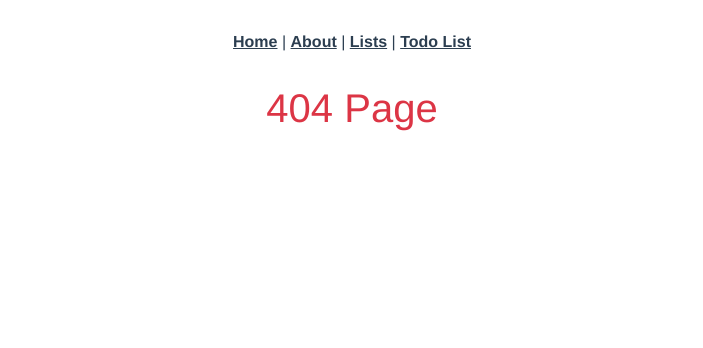
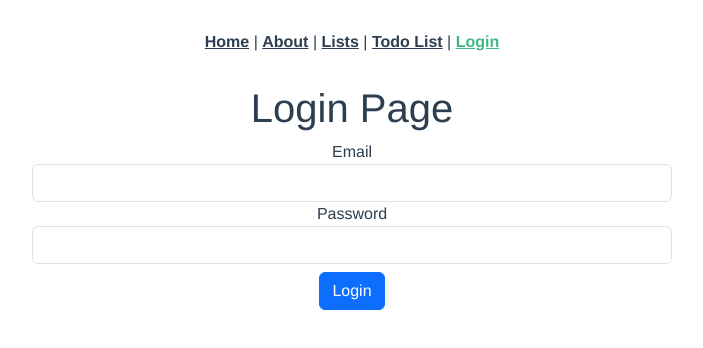
Before and after one commit to hsuhsu000/Vue-Exercise, a Vue app in the folder vue_x_2_3_test/: page /loginPage in a window 1280 px wide. Before the commit this address had no page. Shown: the top 348 px of the page, without its empty margins (288-991 px from the left). Built offline with nearby package versions, Linux system fonts and the light colour scheme.

Commit message:
middleware testing

```diff
--- a/vue_x_2_3_test/src/App.vue
+++ b/vue_x_2_3_test/src/App.vue
@@ -4,7 +4,8 @@
       <router-link to="/">Home</router-link> |
       <router-link to="/about">About</router-link> |
       <router-link to="/allList">Lists</router-link> |
-      <router-link to="/todoAllList">Todo List</router-link>
+      <router-link to="/todoAllList">Todo List</router-link> |
+      <router-link to="/loginPage">Login</router-link>
     </nav>
     <router-view />
   </div>
--- a/vue_x_2_3_test/src/router/index.ts
+++ b/vue_x_2_3_test/src/router/index.ts
@@ -2,11 +2,24 @@ import { createRouter, createWebHistory, RouteRecordRaw } from "vue-router";
 import HomeView from "../views/HomeView.vue";
 import AllListPage from "../views/myList/AllList.vue";
 import errorPage from "../views/myList/404_page.vue";
+import loginPage from "../views/LoginPage.vue";
 const routes: Array<RouteRecordRaw> = [
   {
     path: "/",
     name: "home",
     component: HomeView,
+    beforeEnter: (to, from, next) => {
+      if (from.name == "loginPage") {
+        next();
+      } else {
+        next("loginPage");
+      }
+    },
+  },
+  {
+    path: "/loginPage",
+    name: "loginPage",
+    component: loginPage,
   },
   {
     path: "/about",
--- /dev/null
+++ b/vue_x_2_3_test/src/views/LoginPage.vue
@@ -0,0 +1,16 @@
+<template>
+  <div class="col-6 offset-3">
+    <h1>Login Page</h1>
+    <label for="">Email</label>
+    <input type="email" class="form-control" />
+    <label for="">Password</label>
+    <input type="password" class="form-control" />
+    <button class="btn btn-primary mt-2">Login</button>
+  </div>
+</template>
+
+<script>
+export default {};
+</script>
+
+<style></style>
```
